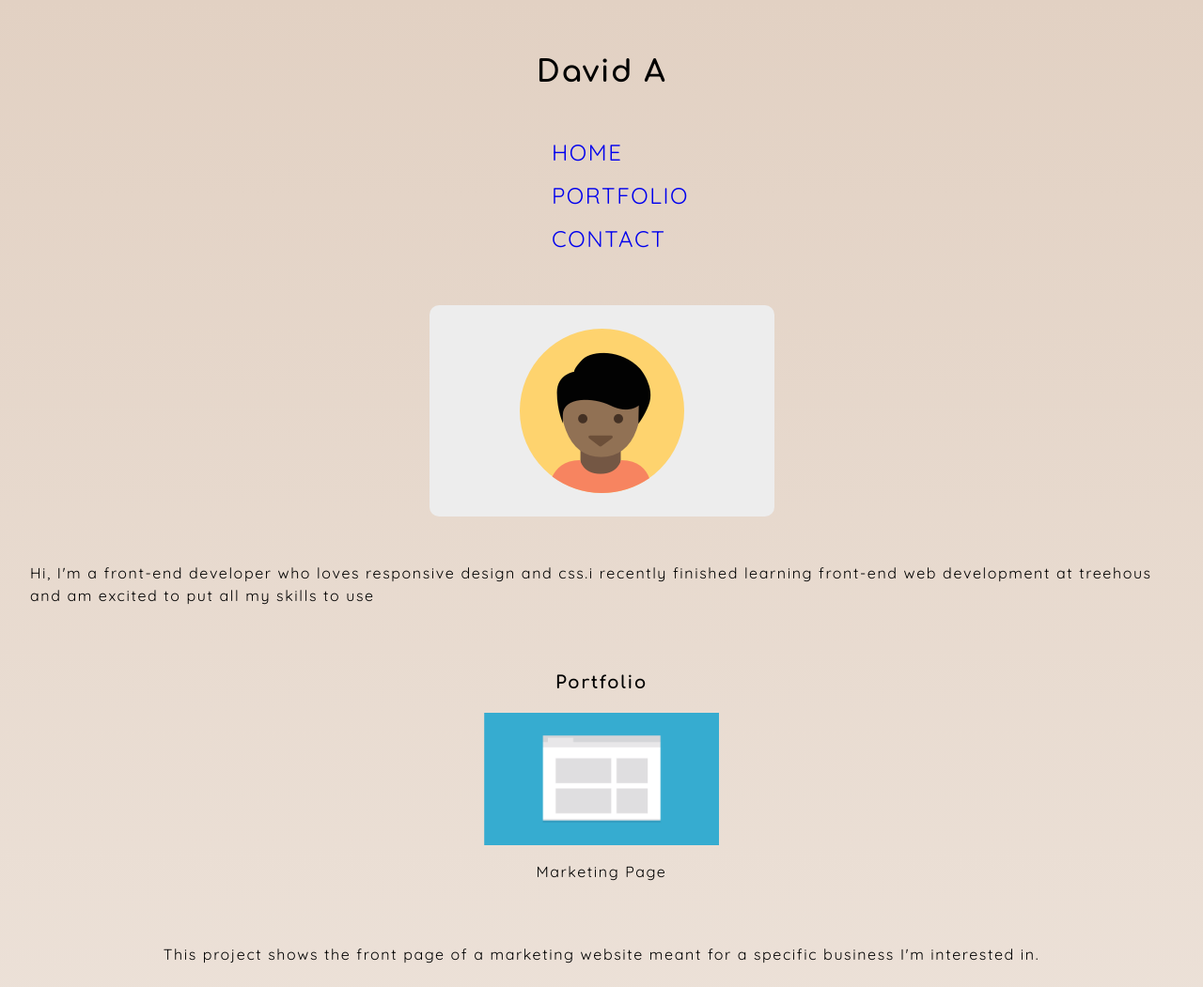
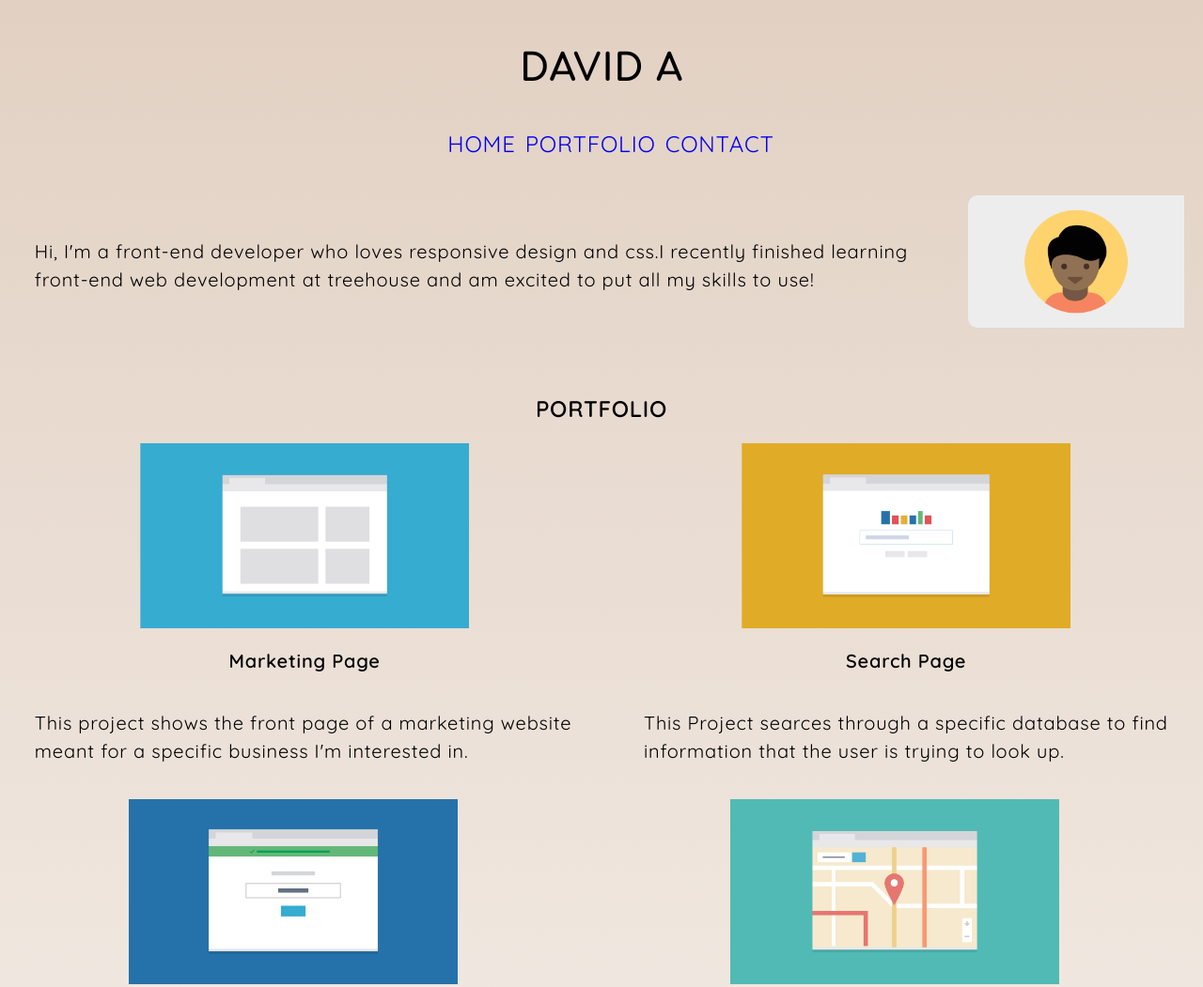
Before and after one commit to Daprojects1/treehouse002-project, a plain HTML site: page index.html in a window 1280 px wide. Shown: the top 1051 px of the page at 94% size. Drawn offline with Linux system fonts and the light colour scheme.

Commit message:
media-queries added

```diff
--- a/index.html
+++ b/index.html
@@ -8,8 +8,8 @@
     <link rel="stylesheet" href="normalize.css">
     <link  rel="stylesheet"  href="styles.css">
     <link rel="preconnect" href="https://fonts.googleapis.com">
-<link rel="preconnect" href="https://fonts.gstatic.com" crossorigin>
-<link href="https://fonts.googleapis.com/css2?family=Comfortaa:wght@400;700&family=Quicksand&display=swap" rel="stylesheet">
+    <link rel="preconnect" href="https://fonts.gstatic.com" crossorigin>
+    <link href="https://fonts.googleapis.com/css2?family=Comfortaa:wght@700&family=Quicksand:wght@400;600&display=swap" rel="stylesheet">
 </head>
 <body>
    <div class="bodyimg">
@@ -27,56 +27,64 @@
        </div>
         <main>
             <section class="intro-content">
-            <p>Hi, I'm a front-end developer who loves responsive design and css.i recently finished learning front-end web development at treehous and am excited to put all my skills to use </p>
+            <p>Hi, I'm a front-end developer who loves responsive design and css.I recently finished learning front-end web development at treehouse and am excited to put all my skills to use! </p>
             <img src="images/responsive_layout_v3-2/images/responsive-layout-profile.png" alt="profile-picture">
             </section>
             <section class="main-content">
-                <h3 id="portfolio">Portfolio</h3>
+                <h2 id="portfolio">Portfolio</h2>
+                <div class="portfolio-pt">   <!-- To help group two of the portfolio content together-->
                 <div class="main-content">
                 <img src="images/responsive_layout_v3-2/images/portfolio-1.png" alt="the-marketing-page">
-                <p>Marketing Page</p>
-                <p> This project shows the front page of a marketing website meant for a specific business I'm interested in.</p>
+                <p><strong>Marketing Page</strong></p>
+                <p>This project shows the front page of a marketing website meant for a specific business I'm interested in.</p>
                 </div>
                 <div class="main-content">
                 <img src="images/responsive_layout_v3-2/images/portfolio-2.png" alt="the-search-page">
-                <p>Search Page</p>
+                <p><strong>Search Page</strong></p>
                 <p>This Project searces through a specific database to find information that the user is trying to look up.</p>
                 </div>
+                </div>
+                <div class="portfolio-pt">     <!-- To help group two of the portfolio content together-->
                 <div class="main-content">
                     <img src="images/responsive_layout_v3-2/images/portfolio-3.png" alt="travel-app-image">
-                    <p>Travel App</p>
+                    <p><strong>Travel App</strong></p>
                     <p>This project compares travel times based on different transportation methods and tells you the best one.</p>
                 </div>
                 <div class="main-content">
                     <img src="images/responsive_layout_v3-2/images/portfolio-4.png" alt="my-favourite-spots">
-                    <p>Map of Favourite Spots</p>
+                    <p><strong>Map of Favourite Spots</strong></p>
                     <p>This project uses mapping axis to plot points for my favourite spots in the city for a do-it yourself walking tour.</p>
                 </div>
+                </div>
+                <div class="portfolio-pt">     <!-- To help group two of the portfolio content together-->
                 <div class="main-content">
                     <img src="images/responsive_layout_v3-2/images/portfolio-5.png" alt="the-photo-gallery">
-                    <p>Photo Galley</p>
+                    <p><strong>Photo Gallery</strong></p>
                     <p>This project shows pictures froma a recent trip to the viewer and allows them to easily navigate through photos.</p>
-
                 </div>
                 <div class="main-content">
                 <img src="images/responsive_layout_v3-2/images/portfolio-6.png" alt="the-calculator">
-                <p> Calculator</p>
+                <p><strong>Calculator</strong></p>
                 <p>Someone can enter in the numbers they want,and press the big blue button and get the result they want.</p>
+                </div>
                 </div>
             </section>
         </main>
-        <footer>
-            <h4 id="contact">Contact</h4>
-            <p>If you're interested in chatting or want more infromationabout what I've been working on,I'd love to hear from you!</p>
+        <footer class="footer-content">
+            <h3 id="contact">Contact</h3>
+            <p >If you're interested in chatting or want more information about what I've been working on,I'd love to hear from you!</p>
+            <div class="contact-details">
             <p> Phone <strong>+1(111)555-1234</strong></p>
             <p>Email <strong>email@yoursite.com</strong></p>
-            <div>
+            </div>
+            <div class="final-content">
                 <h4>David A</h4>
-                <ul>
+                <ul id="closing-nav">
                     <li><a href="#">home</a></li>
                     <li><a href="#portfolio">portfolio</a></li>
                     <li><a href="#contact">contact</a></li>
                 </ul>
+                <p><a href="#">back to top</a></p>
             </div>
         </footer>
   </div>
--- a/styles.css
+++ b/styles.css
@@ -2,15 +2,20 @@
 
 /* Base-styles */
 .bodyimg {
+    font-size: 20px;
    font-family:Quicksand, Arial, Helvetica, sans-serif;
    background-image: linear-gradient(to bottom, #e2d1c3,#fdfcfb);
    color:black;
    line-height:1.5;
-   letter-spacing:0.1rem;
+   letter-spacing :0.05rem;
+   hyphens: auto;
+}
+main {
+    flex: 1;
 }
 nav ul li{
     font-size:1.5em;
-    text-transform: uppercase;
+
     padding: 5px;
 }
 li {
@@ -20,14 +25,25 @@ a {
     text-decoration: none;
 }
 
-h1,h3,h4 {
+nav ul li, h1,h2,h3, .final-content p{
+    text-transform: uppercase;
+}
+
+h1,h3 {
     font-family: 'Comfortaa', Arial, Helvetica, sans-serif;
-    font-weight: bolder;
+    font-weight: 700;
 }
+
 
 /* main styles */
 
-.header-nav, .nav-list, .intro-content,.main-content{
+.header-nav,
+.nav-list,
+ .intro-content,
+ .main-content,
+ .footer-content,
+ .final-content,
+ .contact-details{
     display:flex;
     flex-direction:column;
     flex-wrap: wrap;
@@ -38,28 +54,120 @@ h1,h3,h4 {
     align-items: center;
 }
 
-
-header {
+header, .intro-content img {
     order:-1;
 }
+.nav-list{
+    padding-left:20px;
+}
+.nav-list li {
+    align-self: center;
+}
 
-.intro-content {
-   flex-direction: row;
-   justify-content: space-around;
+.intro-content{
+    justify-content: space-around;
 }
+
+.intro-content,.contact-details p:last-child{
+    padding-bottom:3rem;
+}
+
 .intro-content img {
-   order:-1;
-   max-width:450px;
+   max-width:250px;
    border-radius:10px;
 }
 
-.main-content {
-    align-items: center;
+ .intro-content, .final-content{
+  flex-direction: row;
+}
+
+.main-content, .footer-content {
+  align-items: center;
 
 }
 
 .main-content p:last-child, .header-nav, .intro-content p{
-    padding: 2rem;
+   padding: 1rem 1.5rem;
+   align-self: center;
 }
 
-.main-content img {max-width: 250px;}
+.main-content p:last-child, .header-nav, .intro-content p, .contact-details p:last-child{
+    margin-top:auto;
+}
+
+.main-content img {
+    max-width:350px;
+}
+
+.footer-content {
+   padding:1rem 2rem;
+}
+
+.footer-content ul {
+  display: none;
+}
+
+.final-content {
+  width:100%;
+}
+.final-content h4 {
+   flex-grow:4;
+}
+
+.final-content{
+    border-top: 1px grey dotted;
+}
+
+.intro-content p ,.main-content p:last-child {
+    padding-left:2.3rem;
+}
+
+/* media querries */
+@media screen and (min-width:768px) {
+    .nav-list{
+        flex-direction: row;
+        margin-top:0;
+        font-size:1rem;
+    }
+
+   #portfolio,#contact{
+        font-size:1.5rem;
+    }
+    .intro-content img {
+        width:300px;
+        flex-basis:280px;
+        order: 1;
+        flex:2;
+        padding-right:1em;
+        object-fit: contain;
+    }
+
+    .intro-content p{
+        flex:1;
+    }
+
+    .portfolio-pt{
+        display: flex;
+       flex-direction: row;
+    }
+
+    .footer-content p {
+        max-width:600px;
+
+    }
+
+    .final-content p {
+        display:none;
+    }
+
+    .final-content ul{
+        display:flex;
+        text-transform: uppercase;
+    }
+
+    .final-content li {
+     padding:0.5rem;
+     font-size:1rem;
+    }
+
+}
```
Also changed, not shown: 1 other file.
